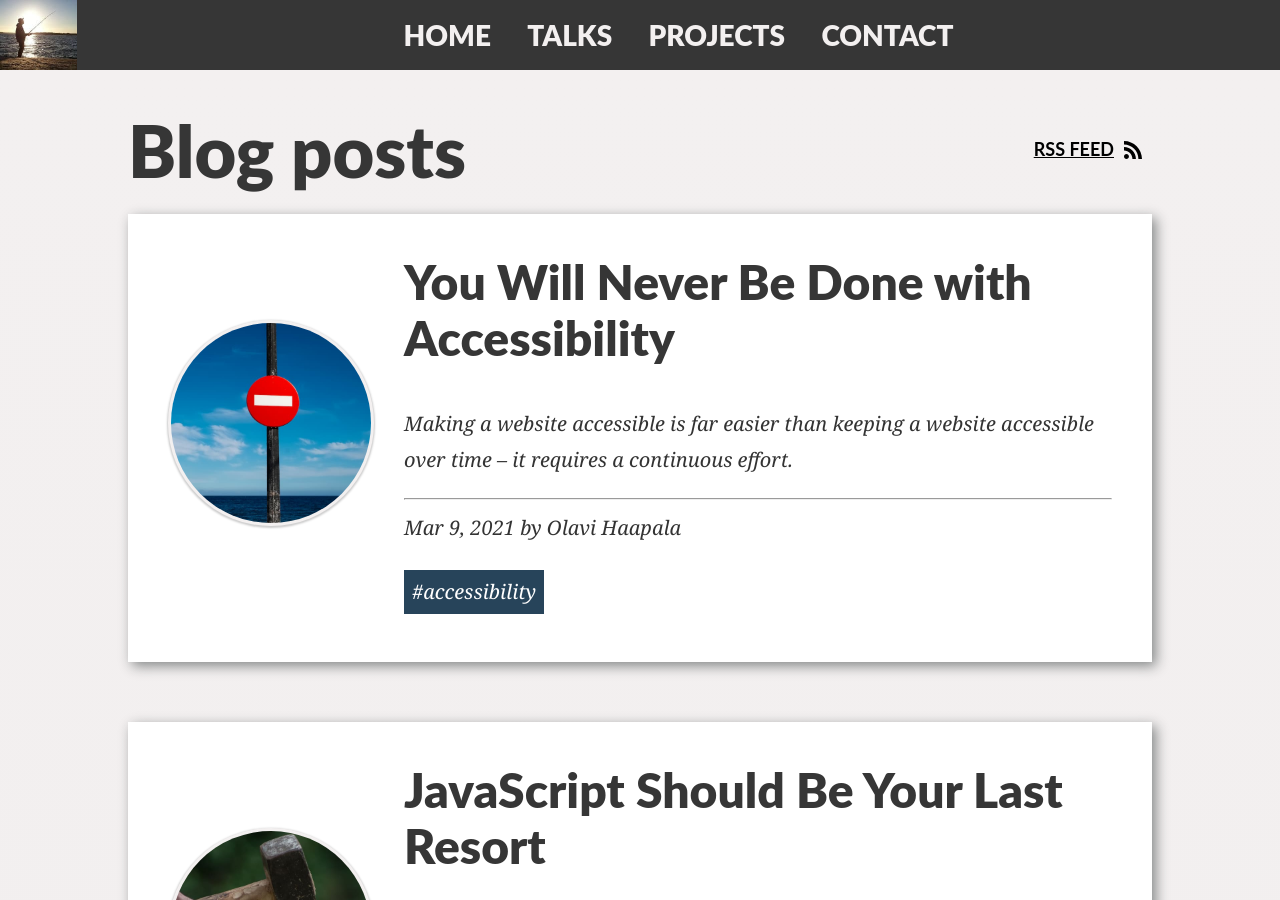
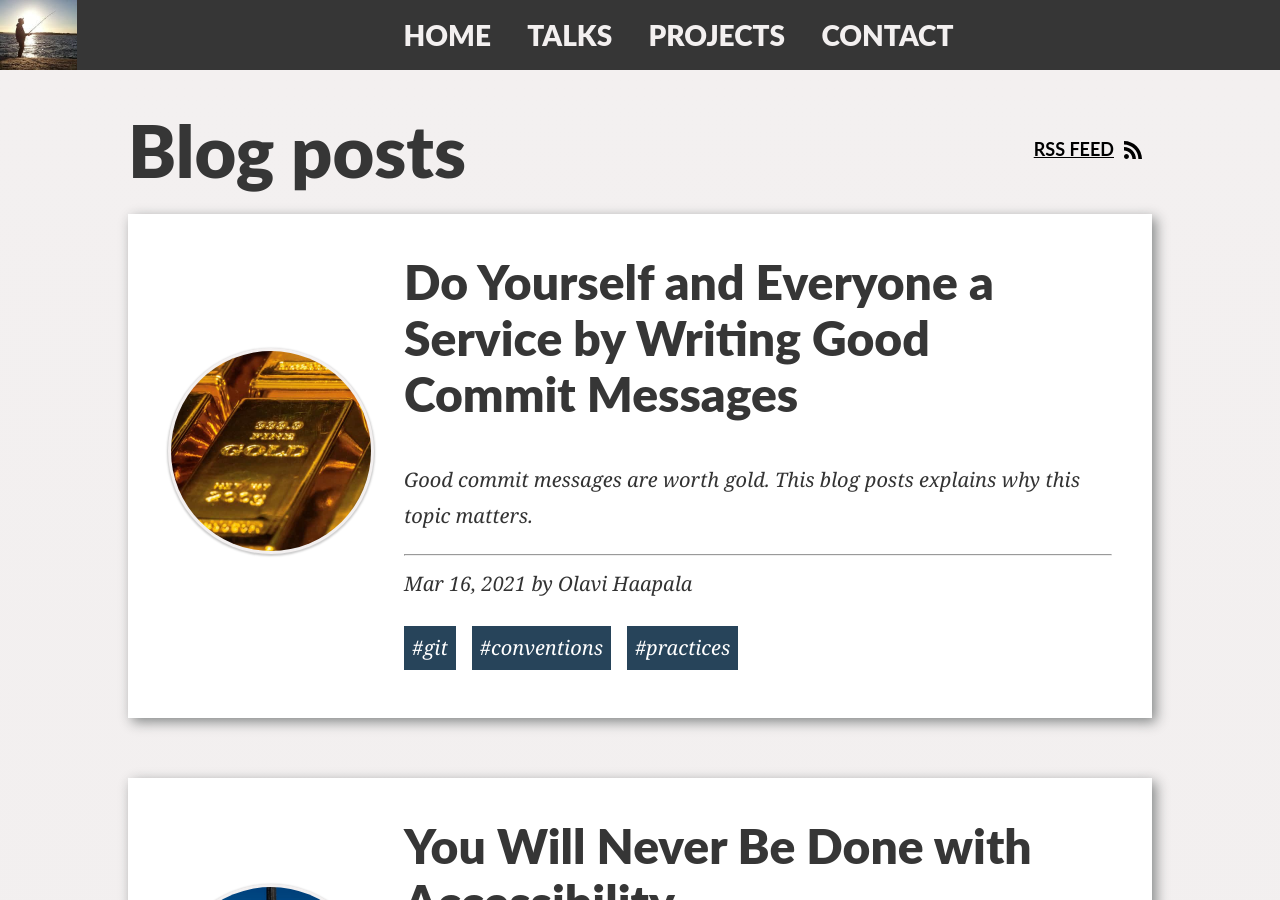
Before and after one commit to olpeh/olpeh.github.io, a Jekyll site: the page built from index.html, in a window 1280 px wide and 900 px high. Built offline with Jekyll 4.4.1, drawn with Linux system fonts in a browser that asks for light colours; the list of posts is cut into pages by our own code; some of the changed lines change nothing that is shown.

Commit message:
Draft a blog post about git commit messages

```diff
--- a/_posts/2021-02-02-conventions-dont-matter.md
+++ b/_posts/2021-02-02-conventions-dont-matter.md
@@ -5,7 +5,7 @@ layout: post
 excerpt: "Agreed conventions can make a huge difference in a team's performance. Successful development teams often have agreed on a set of conventions that everyone in the team tries to follow. However, you should not copy the conventions from others, because the conventions don’t matter."
 author: 'Olavi Haapala'
 author_twitter: '0lpeh'
-tags: conventions teamwork practises
+tags: conventions teamwork practices
 image: '/images/16-conventions/myway.jpg'
 altText: 'Photo of two signs that point to different directions. One says my way and the other one says highway.'
 credits: 'Photo by Rommel Davila on Unsplash'
@@ -21,7 +21,7 @@ This is also why code formatting tools, such as Prettier have become widely adop
 
 However, there's a lot more into conventions than code formatting. Especially when using general purpose languages such as JavaScript or TypeScript or libraries such as React. There often are multiple ways of handling different scenarios in the code base. Sometimes developers working simultaneously on different branches implementing different features, but technically speaking solving a similar problem, may end up solving the problem in vastly different ways. Often, it is impossible to say that one of the ways is wrong and the other one not. What matters is that the coding conventions are consistent. This is why the team needs to agree on the conventions and then enforce them and train everyone in the team to follow the agreed conventions.
 
-## Don't Blindly Copy Best Practises
+## Don't Blindly Copy Best Practices
 
 There are a lot of examples of long form best practices and conventions written up, which you can check out and adopt in your team as it suits your team. Something that works for others, may not work in your cause though. It is always best to discuss together and agree on the conventions that work for your team and project. However, I would argue that the conventions themselves are unimportant. The only thing that matters is that everyone is following the same conventions and doing so consistently. Over time, the code base should remain somewhat uniform to the extent it is possible.
 
--- /dev/null
+++ b/_posts/2021-03-16-do-yourself-and-everyone-service-write-good-commit-messages.md
@@ -0,0 +1,60 @@
+---
+title: 'Do Yourself and Everyone a Service by Writing Good Commit Messages'
+date: 2021-03-16 12:00:00 Z
+layout: post
+excerpt: 'Good commit messages are worth gold. This blog posts explains why this topic matters.'
+author: 'Olavi Haapala'
+author_twitter: '0lpeh'
+tags: git conventions practices
+image: '/images/22-commits/gold.jpg'
+altText: 'Blocks of gold.'
+credits: 'Photo by Jingming Pan on Unsplash'
+---
+
+Somehow, I feel like the importance of good commit messages can not be overstated and a good commit message is worth its bytes weight in gold.
+
+The most important thing to convey in a commit message in addition to what was changed is the **why** something was done in a certain manner. Quite often I look at some code changes and try to wonder **why** things were done like this even if `git blame` would say that it was me who did the change. In these cases, simple commit messages like `Use LibraryA instead of LibraryB` give no additional value. Instead of a better commit message in this case could have been something like this:
+
+> Use LibraryA instead of LibraryB in order to avoid a bug in LibraryB
+>
+> There is a bug in LibraryB, that causes undefined behaviour in certain cases when the user clicks this button. Using LibraryA instead fixes the issue since the library does not use the problematic library “xyz” under the hood like LibraryB does
+>
+> For more information, check the release notes: xyz.github.io/releases/1.2.3
+
+As you can see, this commit message tells the future you or anyone else bumping into the commit message the what and most importantly the **why** at a quick glance.
+
+## Commits Should Only Contain Related Files and Changes
+
+A commit message is like a label that is added to the line of code forever and the most recent label is most easily visible in editors and when using `git blame` or even in UIs like in GitHub.
+
+This is why it is important to keep in mind that a commit should only contain changes that are related to the actual change described by the commit message.
+
+Git blame, despite its negatively loaded name is a useful tool for inspecting the history of a file and you should be able to see **why** certain lines have been changed if good commit message practices have been in use.
+
+## Commit Messages Are Not For Your PR
+
+Commit messages are not supposed to be used to communicate something that happens in your PR. In fact, PRs are not part of `git` itself, but rather something that tools like GitHub and others have come up with and some people might even wonder what's the difference between git and GitHub.
+
+This is also why I think good commit messages are
+
+## Commit Messages Are Like Documentation
+
+Good and clear commit messages act like documentation. Writing documentation is always painful, right? But if you do it immediately when commiting your code changes, it's not that big of an effort.
+
+In order to learn more about the importance of clear commit messages, you can watch this amazing talk by my colleague and friend, Juhis: [Contemporary Documentation](https://hamatti.org/talks/contemporary-documentation/){:target="\_blank"}{:rel="noopener noreferrer"}.
+
+## Good Commit Messages Makes Bisecting Easy
+
+As I wrote in [one of my previous blog posts about git bisect](/2021/01/25/git-bisect-is-your-friend-in-need.html), `git bisect` is a powerful tool for quickly finding problematic commits. In those cases a clear commit message helps as well. Read the blog post for more.
+
+## Commit Messages Can Be Used for Announcements
+
+[Jani Eväkallio](https://twitter.com/jevakallio/status/1366317647965618177){:target="\_blank"}{:rel="noopener noreferrer"} recently published an interesting open source tool called [git-notify](https://github.com/jevakallio/git-notify){:target="\_blank"}{:rel="noopener noreferrer"}, which makes it possible to use git commit messages for announcing some important changes to your team members or even your future self.
+
+I think this is a brilliant idea and may save a lot of frustration and time in larger development teams.
+
+## Sometimes You Don’t Care and That’s Okay
+
+Sometimes it’s okay to not care. Such cases include doing a hobby project in your free time and you are the only developer ever going to touch that codebase.
+
+However, you never know what happens and suddenly you might not be the only person contributing to the codebase anymore. This is when good commit messages may save a lot of time and frustration by acting like a good documentation. Additionally, when the time passes and you are not actively working on the codebase, you most likely will forget some aspects of it. This is when your own commit messages turn to be helpful for you when you are trying to look at a piece of code and you have no recollection of **why** things were done in a certain way in the past.
```
Also changed, not shown: images/22-commits/gold.jpg (added).
